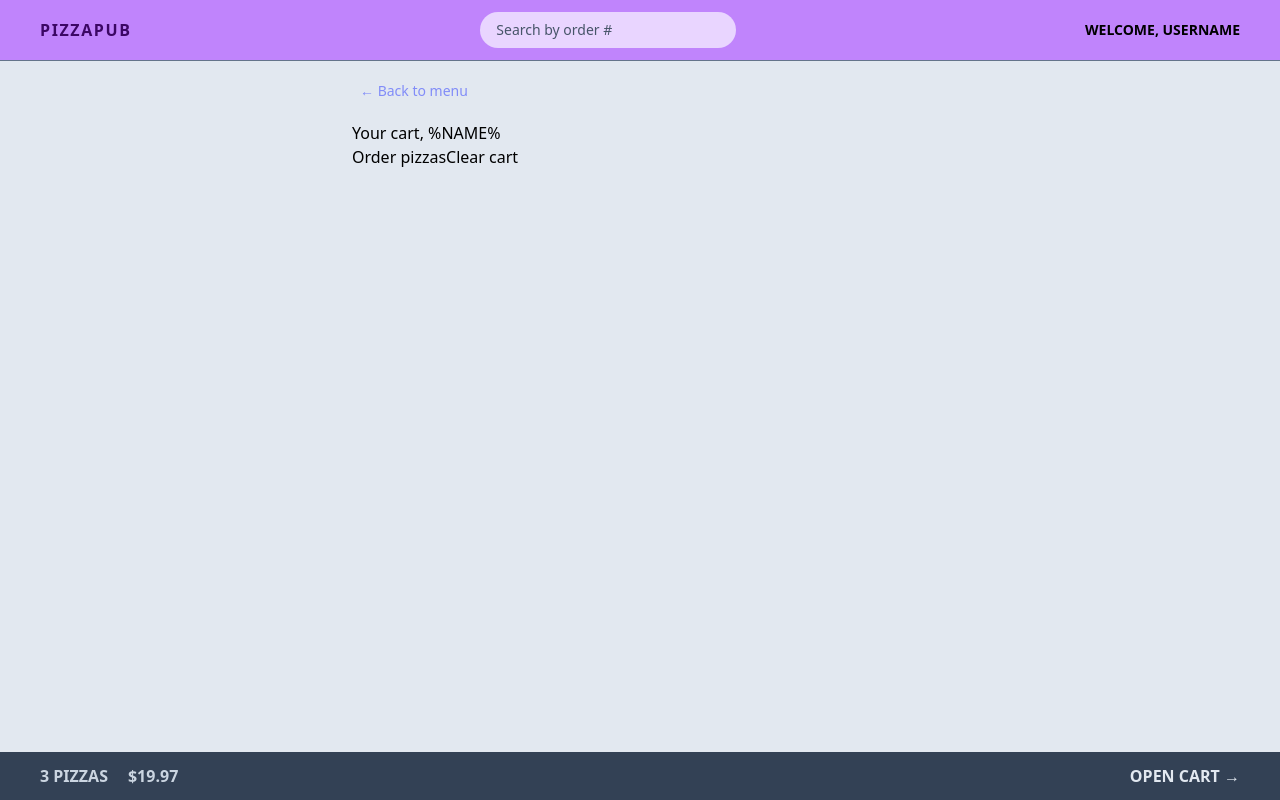
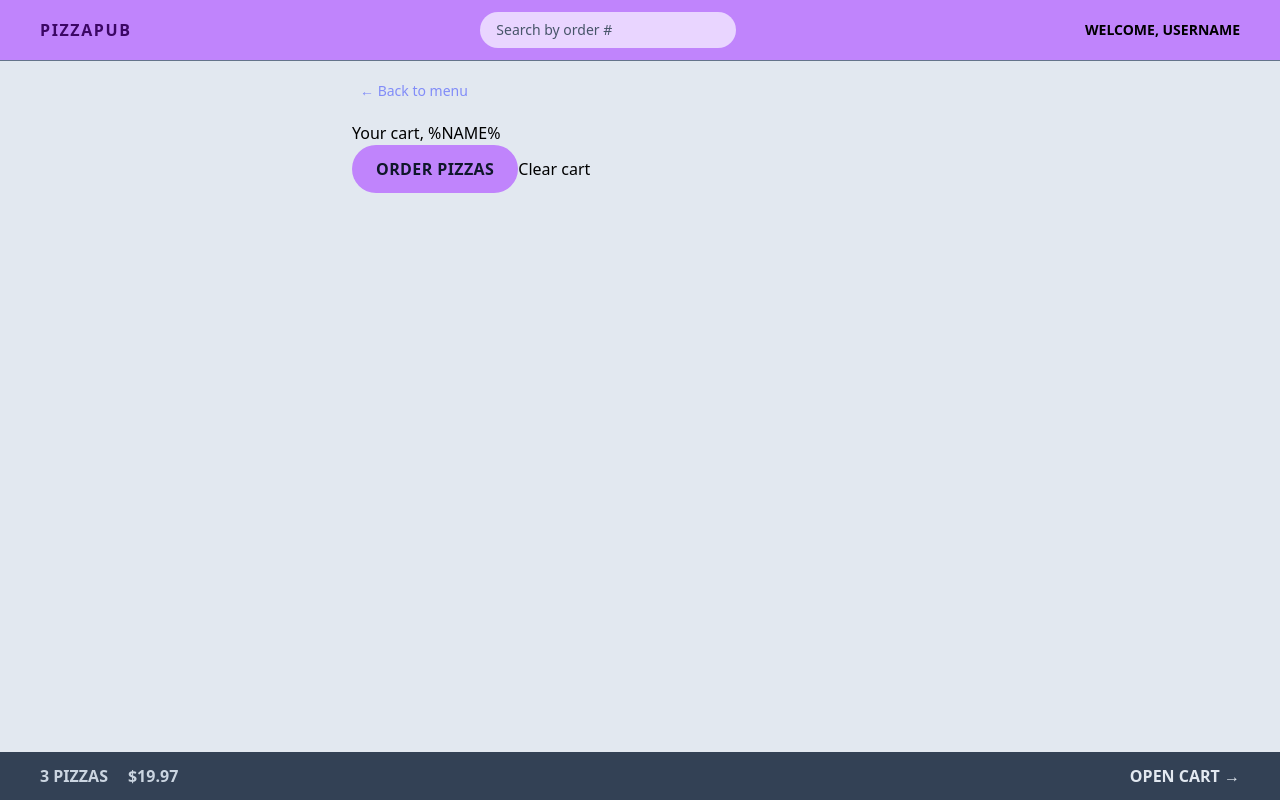
Before and after one commit to bakNa2t/pizzapub, a React (Vite) app: page /cart in a window 1280 px wide. Built offline with nearby package versions, Linux system fonts and the light colour scheme.

Commit message:
Update Button if to return Link else button

```diff
--- a/src/base-blocks/cart/Cart.jsx
+++ b/src/base-blocks/cart/Cart.jsx
@@ -1,5 +1,6 @@
-import { Link } from "react-router-dom";
+// import { Link } from "react-router-dom";
 import ButtonLink from "../../ui-blocks/ButtonLink";
+import Button from "../../ui-blocks/Button";
 
 const fakeCart = [
   {
@@ -36,7 +37,7 @@ function Cart() {
       <h2>Your cart, %NAME%</h2>
 
       <div>
-        <Link to="/order/new">Order pizzas</Link>
+        <Button to="/order/new">Order pizzas</Button>
         <button>Clear cart</button>
       </div>
     </div>
--- a/src/ui-blocks/Button.jsx
+++ b/src/ui-blocks/Button.jsx
@@ -1,15 +1,25 @@
+import { Link } from "react-router-dom";
 import PropTypes from "prop-types";
 
-function Button({ children, disabled }) {
+function Button({ children, disabled, to }) {
   Button.propTypes = {
     children: PropTypes.node,
     disabled: PropTypes.bool,
+    to: PropTypes.string,
   };
+
+  const className =
+    "inline-block rounded-full bg-purple-400 px-4 py-2 font-semibold uppercase tracking-wide text-slate-900 transition-all duration-300 hover:bg-purple-300 focus:outline-none focus:ring focus:ring-purple-300 focus:ring-offset-2 sm:px-6 sm:py-3";
+
+  if (to)
+    return (
+      <Link to={to} className={className}>
+        {children}
+      </Link>
+    );
+
   return (
-    <button
-      disabled={disabled}
-      className="inline-block rounded-full bg-purple-400 px-4 py-2 font-semibold uppercase tracking-wide text-slate-900 transition-all duration-300 hover:bg-purple-300 focus:outline-none focus:ring focus:ring-purple-300 focus:ring-offset-2 sm:px-6 sm:py-3"
-    >
+    <button disabled={disabled} className={className}>
       {children}
     </button>
   );
```
